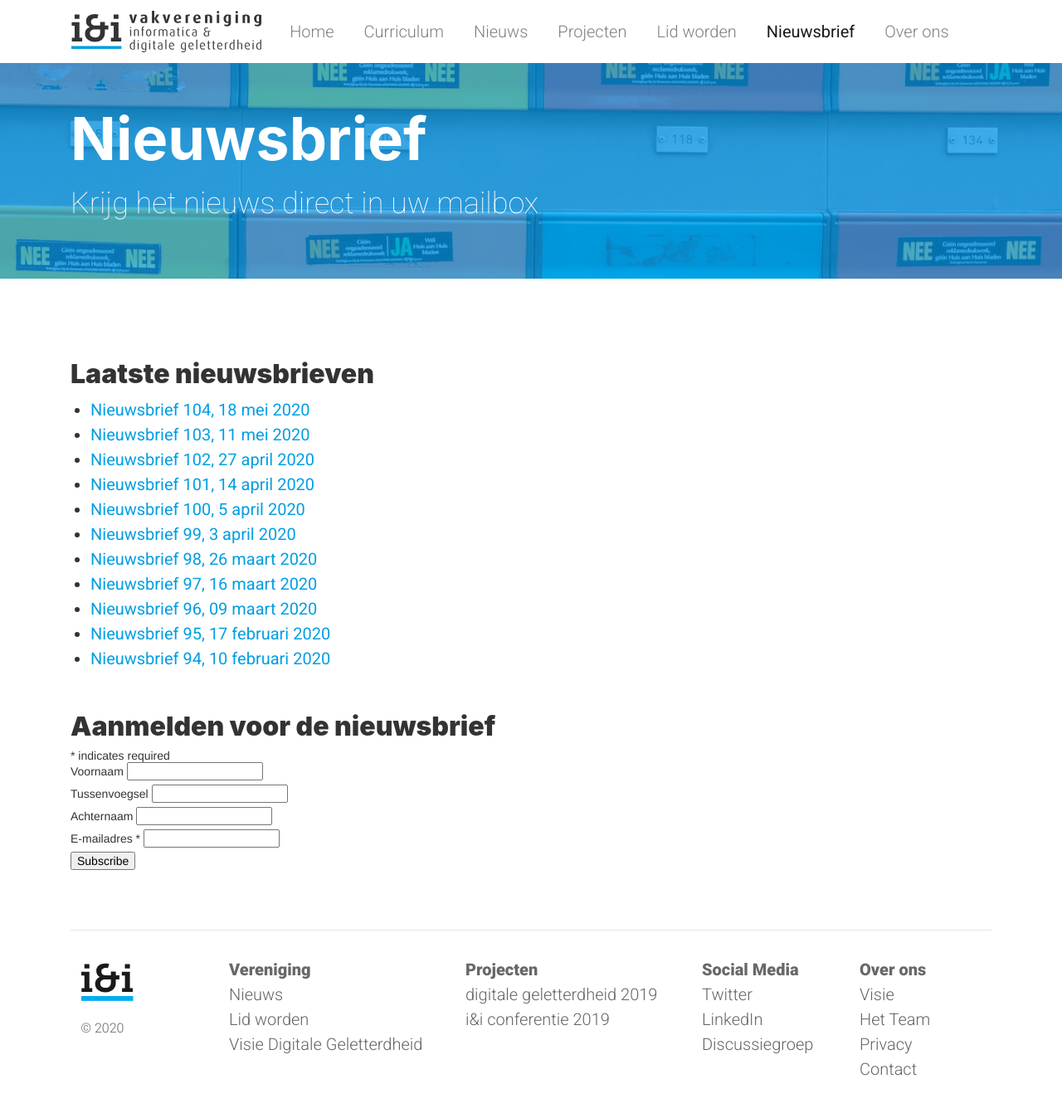
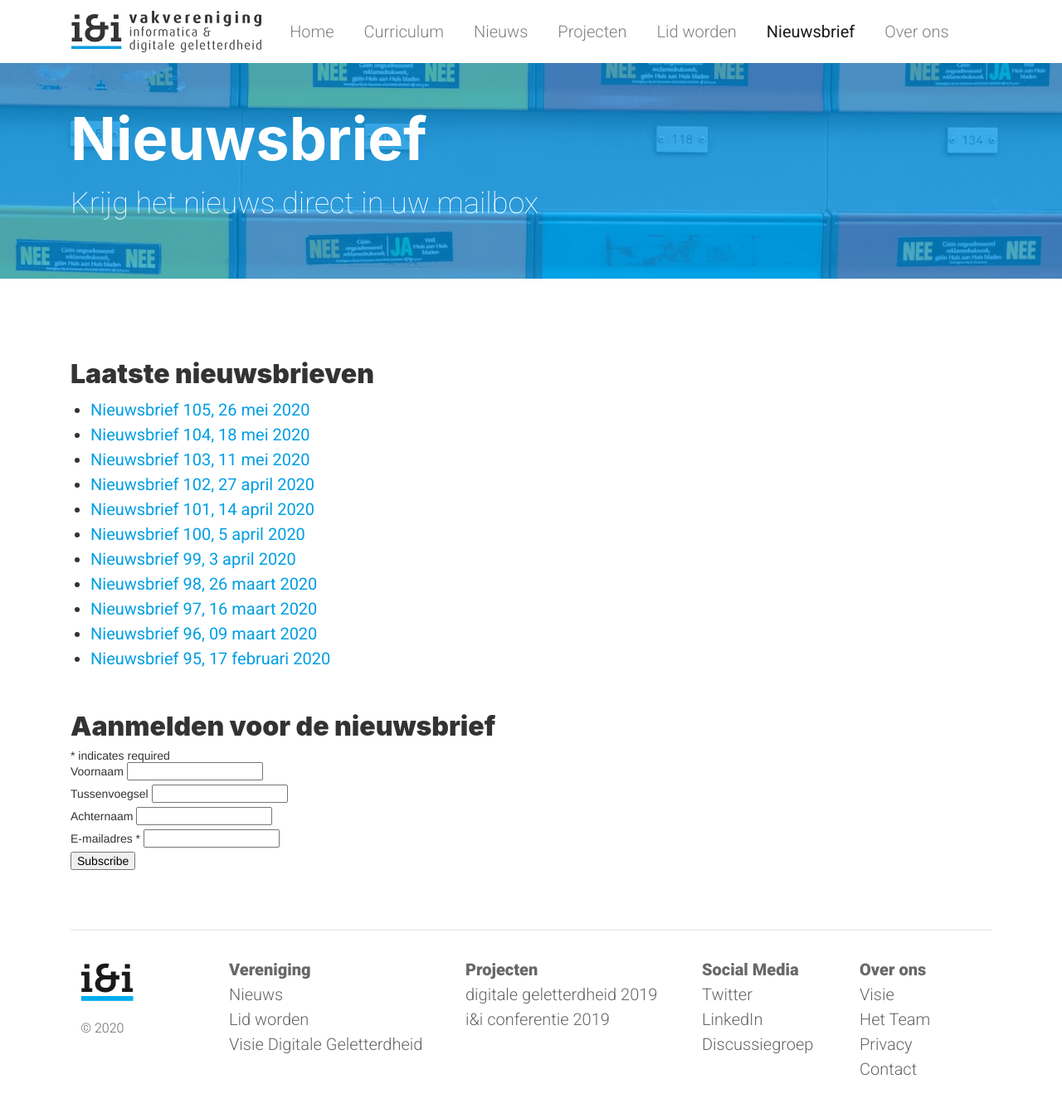
Before and after one commit to ieni/website, a Jekyll site: the page built from _pages/nieuwsbrief.md, in a window 1280 px wide. Shown: the whole page at 83% size. Built offline with Jekyll 4.4.1, drawn with Linux system fonts in a browser that asks for light colours; comment, search, counter and statistics services are not loaded.

Commit message:
Update nieuwsbrief.md

```diff
--- a/_pages/nieuwsbrief.md
+++ b/_pages/nieuwsbrief.md
@@ -7,6 +7,7 @@ header: "/assets/img/content/mailbox.jpg"
 ---
 
 ## Laatste nieuwsbrieven
+* [Nieuwsbrief 105, 26 mei 2020](https://mailchi.mp/8b8af4484b0d/vakvereniging-ieni){:target="_blank"}
 * [Nieuwsbrief 104, 18 mei 2020](https://mailchi.mp/dea1a72f6fa7/voorjaarsconferentieii-1671646){:target="_blank"}
 * [Nieuwsbrief 103, 11 mei 2020](https://mailchi.mp/17d0585f8e51/voorjaarsconferentieii-1666590){:target="_blank"}
 * [Nieuwsbrief 102, 27 april 2020](https://mailchi.mp/a3cb4b79d875/voorjaarsconferentieii-1662733){:target="_blank"}
@@ -17,7 +18,6 @@ header: "/assets/img/content/mailbox.jpg"
 * [Nieuwsbrief 97, 16 maart 2020](https://mailchi.mp/fe17e19f46a2/voorjaarsconferentieii-1652209){:target="_blank"}
 * [Nieuwsbrief 96, 09 maart 2020](https://mailchi.mp/5d818e1c7319/voorjaarsconferentieii){:target="_blank"}
 * [Nieuwsbrief 95, 17 februari 2020](https://mailchi.mp/4927663635e3/1lssrbh9d4-1643517){:target="_blank"}
-* [Nieuwsbrief 94, 10 februari 2020](https://mailchi.mp/e2cc6bbdbe71/1lssrbh9d4-1641449){:target="_blank"}
 
 ## Aanmelden voor de nieuwsbrief
 
```
